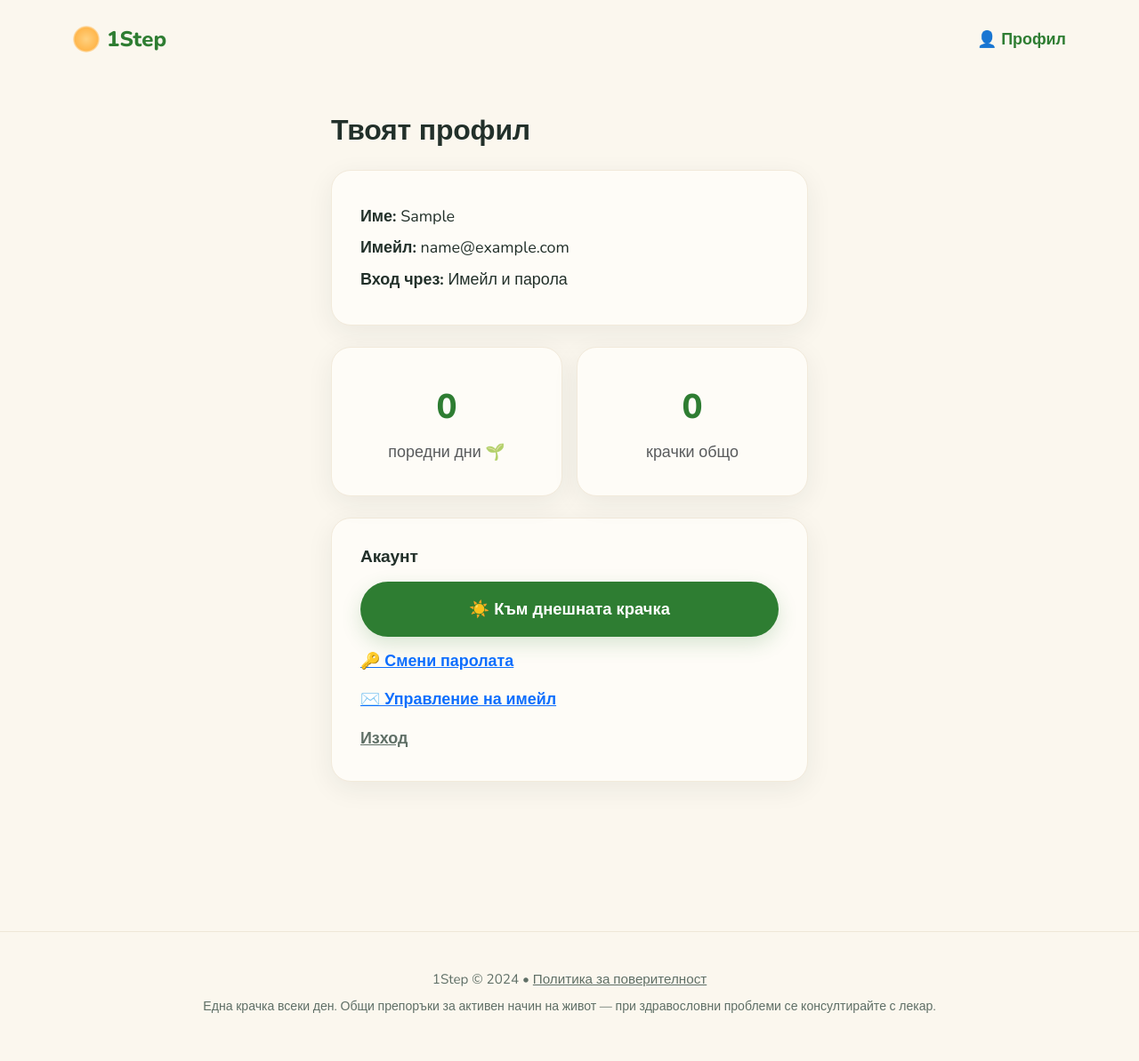
After one commit to PeterStoyanov83/moiat-plan-50, a Django app: page /profile/ in a window 1280 px wide. The commit adds this page. Shown: the whole page at 89% size. Run offline with Django 4.2, Linux system fonts and the light colour scheme; the visitor is signed in with stand-in values (Sample User, id 1); data that the repository does not hold is empty.

Commit message:
feat(auth): email/password login + password reset + profile page
- allauth email/password auth alongside Google (login, signup, password
  reset/change, email management); email backend from env (SMTP when EMAIL_HOST
  set, console otherwise)
- branded allauth pages via project-level templates/allauth/layouts/base.html
- in-app /profile/ (name, email, login method, streak/total, links to change
  password / manage email / logout / ritual)
- header shows Профил (auth) / Вход (anon)

Co-Authored-By: Claude Opus 4.8 <noreply@anthropic.com>

```diff
--- a/plans/templates/plans/base.html
+++ b/plans/templates/plans/base.html
@@ -127,8 +127,13 @@
 </head>
 <body>
 <nav class="navbar navbar-expand-lg">
-    <div class="container">
+    <div class="container d-flex justify-content-between align-items-center">
         <a class="navbar-brand" href="{% url 'home' %}"><span class="brand-sun"></span> 1Step</a>
+        {% if user.is_authenticated %}
+        <a href="{% url 'profile' %}" style="color:var(--primary);font-weight:700;text-decoration:none;">👤 Профил</a>
+        {% else %}
+        <a href="{% url 'account_login' %}" style="color:var(--primary);font-weight:700;text-decoration:none;">Вход</a>
+        {% endif %}
     </div>
 </nav>
 
--- /dev/null
+++ b/plans/templates/plans/profile.html
@@ -0,0 +1,46 @@
+{% extends 'plans/base.html' %}
+{% block title %}Профил – 1Step{% endblock %}
+
+{% block content %}
+<section style="padding: 2.5rem 0 5rem;">
+  <div class="container" style="max-width: 560px;">
+    <h1 style="font-size: 2rem; margin-bottom: 1.5rem;">Твоят профил</h1>
+
+    <div class="card-custom">
+      <p style="margin:.2rem 0;"><strong>Име:</strong> {{ user.first_name|default:"—" }}</p>
+      <p style="margin:.2rem 0;"><strong>Имейл:</strong> {{ user.email|default:"—" }}</p>
+      <p style="margin:.2rem 0;"><strong>Вход чрез:</strong>
+        {% if has_google %}Google{% endif %}{% if has_google and has_password %} · {% endif %}{% if has_password %}Имейл и парола{% endif %}
+      </p>
+    </div>
+
+    <div class="row g-3">
+      <div class="col-6">
+        <div class="card-custom text-center">
+          <div style="font-size:2.4rem;font-weight:800;color:var(--primary);">{{ prog.streak }}</div>
+          <div class="text-muted">поредни дни 🌱</div>
+        </div>
+      </div>
+      <div class="col-6">
+        <div class="card-custom text-center">
+          <div style="font-size:2.4rem;font-weight:800;color:var(--primary);">{{ total }}</div>
+          <div class="text-muted">крачки общо</div>
+        </div>
+      </div>
+    </div>
+
+    <div class="card-custom">
+      <h3 style="font-size:1.2rem;">Акаунт</h3>
+      <div style="display:flex;flex-direction:column;gap:.7rem;margin-top:1rem;">
+        <a href="{% url 'ritual' %}" class="btn-primary-custom" style="text-align:center;">☀️ Към днешната крачка</a>
+        {% if plan_id %}<a href="{% url 'result' plan_id %}" style="font-weight:700;">📖 Моят пълен план</a>{% endif %}
+        <a href="{% url 'account_change_password' %}" style="font-weight:700;">🔑 {% if has_password %}Смени паролата{% else %}Задай парола{% endif %}</a>
+        <a href="{% url 'account_email' %}" style="font-weight:700;">✉️ Управление на имейл</a>
+        <form method="post" action="{% url 'account_logout' %}" style="margin:0;">{% csrf_token %}
+          <button type="submit" style="background:none;border:none;color:var(--muted);text-decoration:underline;cursor:pointer;font-weight:700;padding:0;">Изход</button>
+        </form>
+      </div>
+    </div>
+  </div>
+</section>
+{% endblock %}
--- a/plans/urls.py
+++ b/plans/urls.py
@@ -9,6 +9,7 @@ urlpatterns = [
     path('ritual/done/', views.step_done, name='step_done'),
     path('ritual/swap/', views.step_swap, name='step_swap'),
     path('progress/', views.progress, name='progress'),
+    path('profile/', views.profile, name='profile'),
     path('result/<int:plan_id>/', views.result, name='result'),
     path('download/<int:plan_id>/', views.download_pdf, name='download_pdf'),
     path('feedback/<int:response_id>/', views.feedback, name='feedback'),
--- a/plans/views.py
+++ b/plans/views.py
@@ -6,7 +6,7 @@ from django.template.loader import get_template
 from django.views.decorators.http import require_POST
 
 from .forms import QuestionnaireForm, FeedbackForm
-from .models import QuestionnaireResponse, UserPlan, Feedback
+from .models import QuestionnaireResponse, UserPlan, Feedback, StepCompletion
 from .profile_logic import determine_profile, generate_plan
 from .step_engine import offer_step, mark_done, today_progress, weekly_history
 from .ai_companion import pick_opening_step
@@ -135,6 +135,22 @@ def progress(request):
     return render(request, 'plans/progress.html', context)
 
 
+def profile(request):
+    """Account profile — info, progress, and links to the standard auth actions."""
+    if not request.user.is_authenticated:
+        return redirect('account_login')
+    resp = request.user.questionnaire_responses.order_by('-created_at').first()
+    prog = today_progress(resp) if resp else {'done_today': 0, 'streak': 0}
+    total = StepCompletion.objects.filter(response__user=request.user).count()
+    has_google = request.user.socialaccount_set.filter(provider='google').exists()
+    has_password = request.user.has_usable_password()
+    plan = getattr(resp, 'plan', None) if resp else None
+    return render(request, 'plans/profile.html', {
+        'prog': prog, 'total': total, 'has_google': has_google,
+        'has_password': has_password, 'plan_id': plan.pk if plan else None,
+    })
+
+
 def result(request, plan_id):
     plan = get_object_or_404(UserPlan, pk=plan_id)
     return render(request, 'plans/result.html', {'plan': plan})
```
Also changed, not shown: onestep/settings.py (+17 -1 lines), templates/allauth/layouts/base.html (added, +40 -0 lines).
